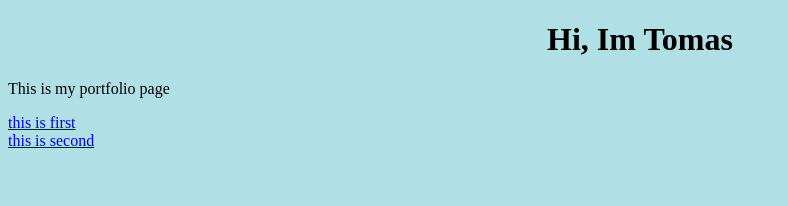
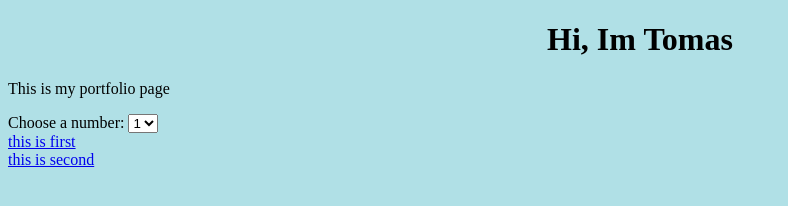
Before and after one commit to toarnaiz/web_development, a website: page index.html in a window 1280 px wide. Shown: the whole page, without its empty margins (0-788 px from the left). Drawn offline with Linux system fonts and the light colour scheme.

Commit message:
select and br

```diff
--- a/index.html
+++ b/index.html
@@ -8,6 +8,15 @@
 
 <h1 style="text-align: center;">Hi, Im Tomas</h1>
 <p>This is my portfolio page</p>
+
+    <label for="cars">Choose a number:</label>
+    <select name="cars" id="cars">
+        <option value="1">1</option>
+        <option value="2">2</option>
+        <option value="3">3</option>
+        <option value="4">4</option>
+    </select>
+<a><br></a>
 <a href="inex.html">this is first<br></a>
 <a href="Recipe/index.html">this is second</a>
 </body>
```
